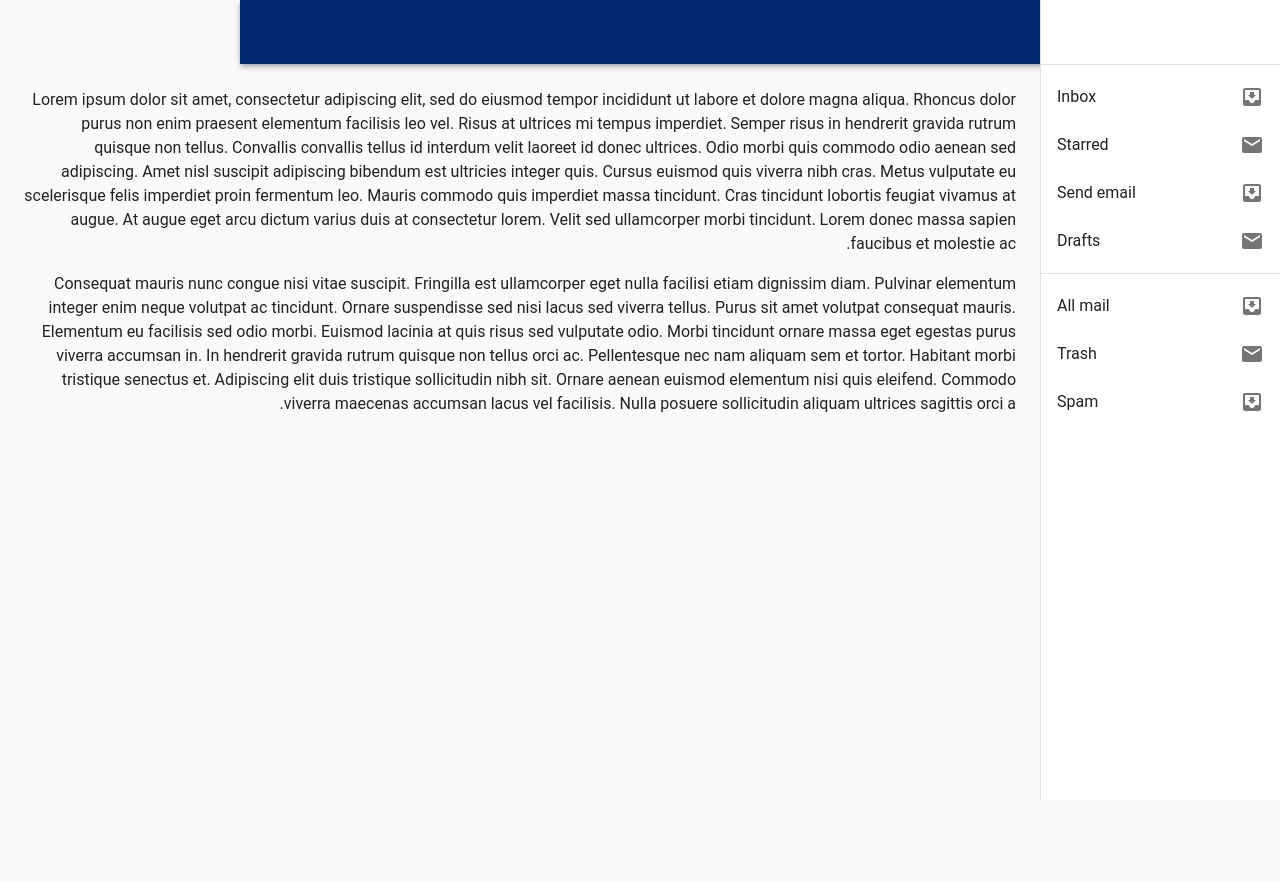
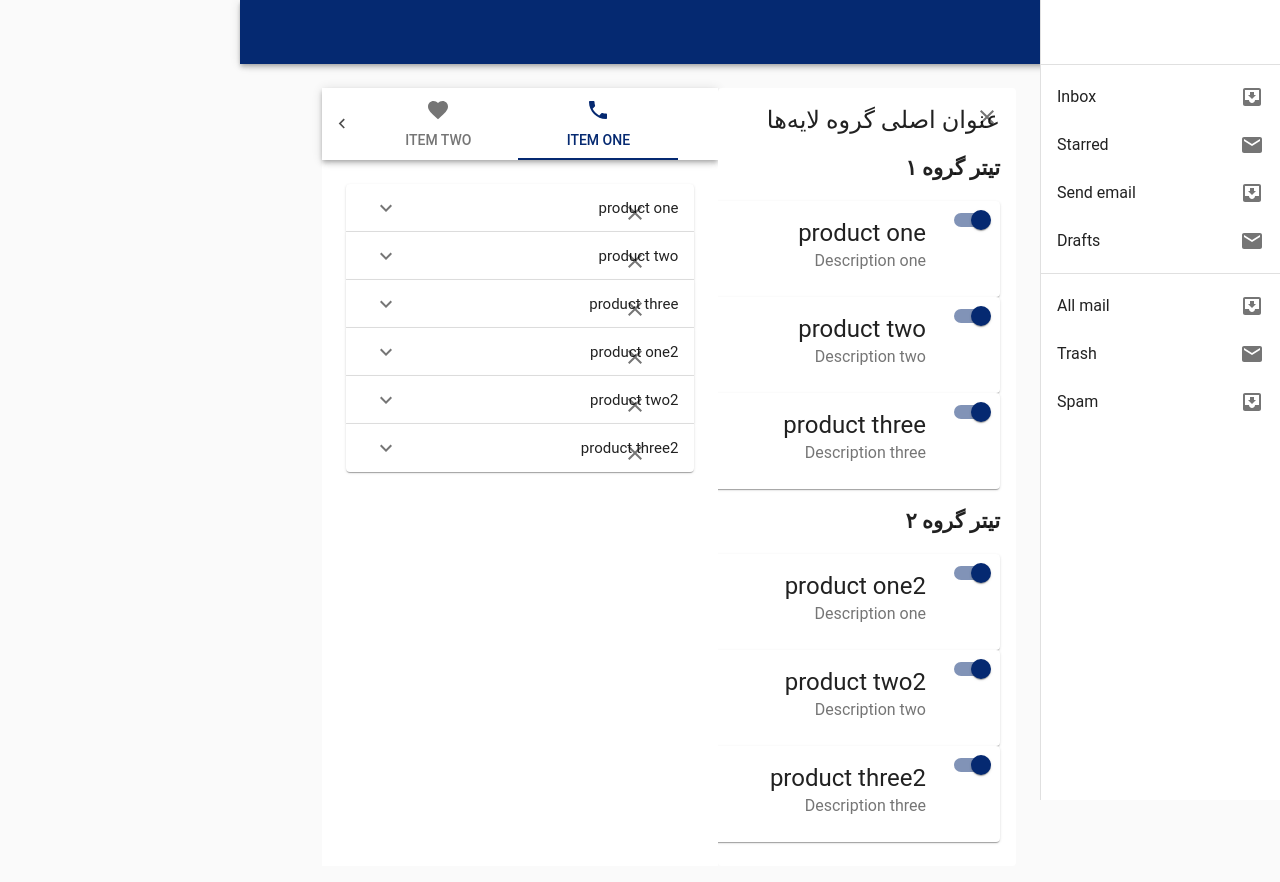
Before and after one commit to sahebmohammadi/forest, a React (Create React App) app: page / in a window 1280 px wide. Shown: the top 882 px of the page. Before the commit the page ends 800 px from the top, so only its background shows below. Built offline with nearby package versions, Linux system fonts and the light colour scheme; what jss-rtl would draw is missing.

Commit message:
add and changes several

```diff
--- a/src/components/Drawer.jsx
+++ b/src/components/Drawer.jsx
@@ -16,6 +16,8 @@ import MenuIcon from '@material-ui/icons/Menu';
 import Toolbar from '@material-ui/core/Toolbar';
 import Typography from '@material-ui/core/Typography';
 import { makeStyles, useTheme } from '@material-ui/core/styles';
+import MainLayer from './productList/MainLayer';
+import Tabss from './info/Tabs';
 
 const drawerWidth = 240;
 
@@ -140,29 +142,11 @@ function ResponsiveDrawer(props) {
       </nav>
       <main className={classes.content}>
         <div className={classes.toolbar} />
-        <Typography paragraph>
-          Lorem ipsum dolor sit amet, consectetur adipiscing elit, sed do eiusmod tempor incididunt
-          ut labore et dolore magna aliqua. Rhoncus dolor purus non enim praesent elementum
-          facilisis leo vel. Risus at ultrices mi tempus imperdiet. Semper risus in hendrerit
-          gravida rutrum quisque non tellus. Convallis convallis tellus id interdum velit laoreet id
-          donec ultrices. Odio morbi quis commodo odio aenean sed adipiscing. Amet nisl suscipit
-          adipiscing bibendum est ultricies integer quis. Cursus euismod quis viverra nibh cras.
-          Metus vulputate eu scelerisque felis imperdiet proin fermentum leo. Mauris commodo quis
-          imperdiet massa tincidunt. Cras tincidunt lobortis feugiat vivamus at augue. At augue eget
-          arcu dictum varius duis at consectetur lorem. Velit sed ullamcorper morbi tincidunt. Lorem
-          donec massa sapien faucibus et molestie ac.
-        </Typography>
-        <Typography paragraph>
-          Consequat mauris nunc congue nisi vitae suscipit. Fringilla est ullamcorper eget nulla
-          facilisi etiam dignissim diam. Pulvinar elementum integer enim neque volutpat ac
-          tincidunt. Ornare suspendisse sed nisi lacus sed viverra tellus. Purus sit amet volutpat
-          consequat mauris. Elementum eu facilisis sed odio morbi. Euismod lacinia at quis risus sed
-          vulputate odio. Morbi tincidunt ornare massa eget egestas purus viverra accumsan in. In
-          hendrerit gravida rutrum quisque non tellus orci ac. Pellentesque nec nam aliquam sem et
-          tortor. Habitant morbi tristique senectus et. Adipiscing elit duis tristique sollicitudin
-          nibh sit. Ornare aenean euismod elementum nisi quis eleifend. Commodo viverra maecenas
-          accumsan lacus vel facilisis. Nulla posuere sollicitudin aliquam ultrices sagittis orci a.
-        </Typography>
+
+        <div style={{ display: "flex" }}>
+          <MainLayer />
+          <Tabss />
+        </div>
       </main>
     </div>
   );
--- a/src/components/context/StateMainContext.jsx
+++ b/src/components/context/StateMainContext.jsx
@@ -17,9 +17,9 @@ const StateMainContext = ({ children }) => {
         {
             title: "تیتر گروه ۲",
             products: [
-                { id: 1, title: "product one", description: "Description one", hidden: false, checked: true },
-                { id: 2, title: "product two", description: "Description two", hidden: false, checked: true },
-                { id: 3, title: "product three", description: "Description three", hidden: false, checked: true }
+                { id: 1, title: "product one2", description: "Description one", hidden: false, checked: true },
+                { id: 2, title: "product two2", description: "Description two", hidden: false, checked: true },
+                { id: 3, title: "product three2", description: "Description three", hidden: false, checked: true }
             ]
         }
     ]
--- a/src/components/info/ProductInfo.jsx
+++ b/src/components/info/ProductInfo.jsx
@@ -1,4 +1,4 @@
-import React, { Fragment } from 'react';
+import React, { Fragment, useContext, useEffect, useState } from 'react';
 
 import { makeStyles } from '@material-ui/core/styles';
 import Accordion from '@material-ui/core/Accordion';
@@ -6,10 +6,10 @@ import AccordionSummary from '@material-ui/core/AccordionSummary';
 import AccordionDetails from '@material-ui/core/AccordionDetails';
 import Typography from '@material-ui/core/Typography';
 import ExpandMoreIcon from '@material-ui/icons/ExpandMore';
+import IconButton from '@material-ui/core/IconButton';
+import CloseIcon from '@material-ui/icons/Close';
 
-
-
-
+import MainContext from '../context/MainContext';
 
 
 
@@ -21,52 +21,73 @@ const useStyles = makeStyles((theme) => ({
         fontSize: theme.typography.pxToRem(15),
         fontWeight: theme.typography.fontWeightRegular,
     },
+    closeButton: {
+        position: 'absolute',
+        right: 35,
+        top: 5
+    }
 }));
 
 const ProductInfo = () => {
     const classes = useStyles();
 
 
+    const [close, setClose] = useState(false);
+    const [products, setProducts] = useState([])
+    const context = useContext(MainContext);
+
+    const { hiddenProduct } = context;
+
+    console.log(products);
+
+    useEffect(() => {
+        const sumProducts = () => {
+            for (let i = 0; i < hiddenProduct.length; i++) {
+                const element = hiddenProduct[i].products;
+                console.log(element);
+                for (let n = 0; n < element.length; n++) {
+                    console.log(element[n]);
+                    setProducts((products) => ([...products, element[n]]))
+                    console.log(products);
+
+                }
+
+            }
+
+        }
+        sumProducts();
+    }, [])
 
 
+    const handleClose = () => {
+        setClose(true)
+    }
 
     return (
         <div className={classes.root}>
 
-{/* {products.map((product, index) => ( */}
-      <Accordion>
+            {products.map((product, index) => (
+                <Accordion
+                    hidden={product.hidden}
+                >
                     <AccordionSummary
                         expandIcon={<ExpandMoreIcon />}
                         aria-controls="panel1a-content"
                         id="panel1a-header"
                     >
-          <Typography className={classes.heading}>titiel</Typography>
+                        <IconButton aria-label="close" className={classes.closeButton} onClick={handleClose}>
+                            <CloseIcon />
+                        </IconButton>
+                        <Typography className={classes.heading}>{product.title}</Typography>
                     </AccordionSummary>
                     <AccordionDetails>
                         <Typography>
-            Lorem ipsum dolor sit amet, consectetur adipiscing elit. Suspendisse malesuada lacus ex,
-            sit amet blandit leo lobortis eget.
+                            {product.description}
                         </Typography>
                     </AccordionDetails>
                 </Accordion>
 
-{/* ))} */}
-
-      {/* <Accordion>
-        <AccordionSummary
-          expandIcon={<ExpandMoreIcon />}
-          aria-controls="panel2a-content"
-          id="panel2a-header"
-        >
-          <Typography className={classes.heading}>Accordion 2</Typography>
-        </AccordionSummary>
-        <AccordionDetails>
-          <Typography>
-            Lorem ipsum dolor sit amet, consectetur adipiscing elit. Suspendisse malesuada lacus ex,
-            sit amet blandit leo lobortis eget.
-          </Typography>
-        </AccordionDetails>
-      </Accordion> */}
+            ))}
 
         </div>
     );
--- a/src/components/info/Tabs.jsx
+++ b/src/components/info/Tabs.jsx
@@ -8,6 +8,7 @@ import PhoneIcon from '@material-ui/icons/Phone';
 import FavoriteIcon from '@material-ui/icons/Favorite';
 import Typography from '@material-ui/core/Typography';
 import Box from '@material-ui/core/Box';
+import ProductInfo from './ProductInfo';
 
 function TabPanel(props) {
   const { children, value, index, ...other } = props;
@@ -78,7 +79,7 @@ const Tabss = () => {
         </Tabs>
       </AppBar>
       <TabPanel value={value} index={0}>
-        Item One
+        <ProductInfo/>
       </TabPanel>
       <TabPanel value={value} index={1}>
         Item Two
--- a/src/components/productList/Product.jsx
+++ b/src/components/productList/Product.jsx
@@ -9,7 +9,9 @@ import { makeStyles } from '@material-ui/core';
 
 const useStyles = makeStyles(() => ({
     root: {
-        minWidth: 275,
+        width:"100%",
+        display:"flex",
+        alignContent:"center"
     },
 }));
 
@@ -27,12 +29,11 @@ const Product = ({products, index2}) => {
 
             {products.map((product, index) => (
 
-
                 <Card className={classes.root} >
                     <Switch checked={product.checked} onChange={() => handleHiddenChange(index, index2)} color="primary" />
                     <CardContent
                         ariaLabel="SpeedDial example"
-                        hidden={product.hidden} >
+                        >
 
                         <Typography variant="h5" component="h2">
                             {product.title}
--- a/src/components/productList/ProductList.jsx
+++ b/src/components/productList/ProductList.jsx
@@ -7,7 +7,9 @@ import MainContext from '../context/MainContext';
 
 const useStyles = makeStyles(() => ({
     root: {
-        minWidth: 275,
+        minWidth: 300,
+        width:"40%",
+        flexGrow:1,
     },
 }));
 
@@ -19,7 +21,7 @@ const ProductList = () => {
 
     return (
         <Fragment>
-            <div>
+            <div >
             {hiddenProduct.map((list, index) => (
                 <div className={classes.root}>
                     <h2 className={classes.title}>{list.title}</h2>
```
Also changed, not shown: 2 other files (tests, documents, lock files or other folders). Lines whose indentation alone changed are shown as unchanged.
